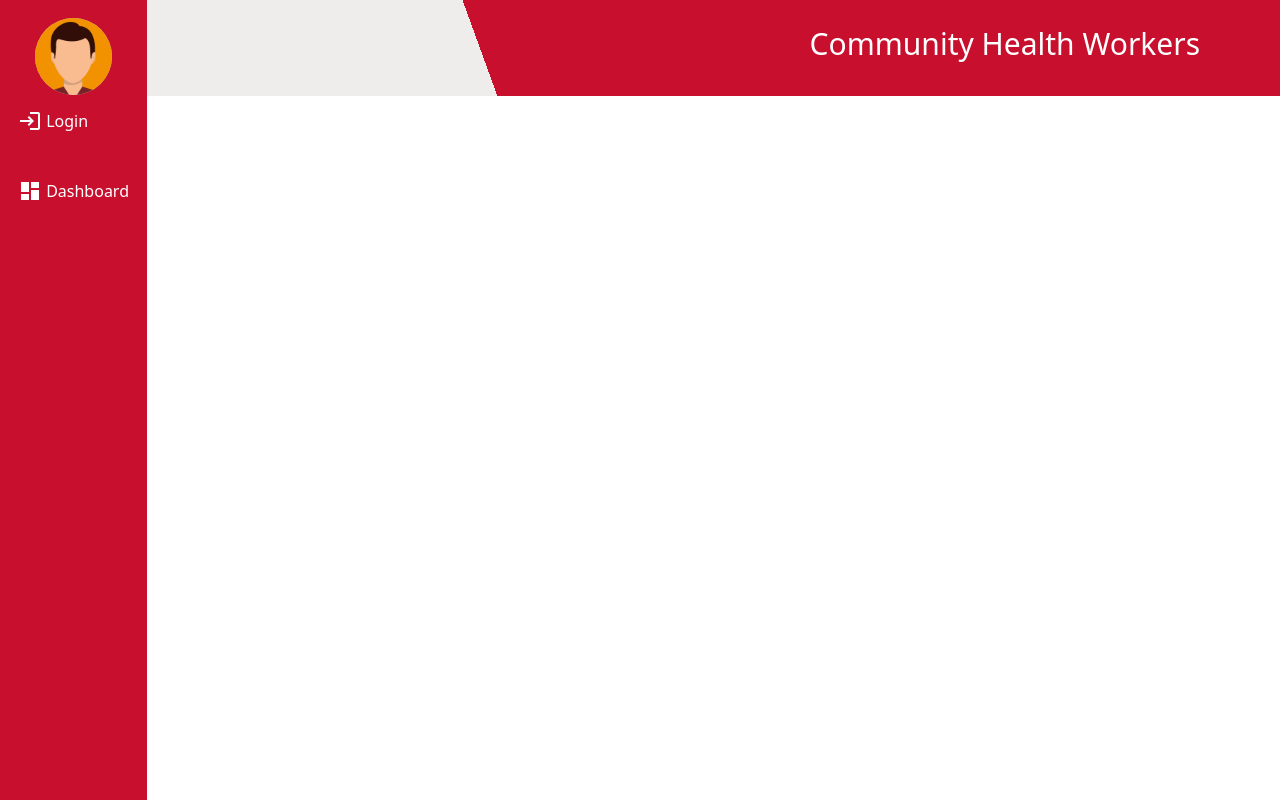
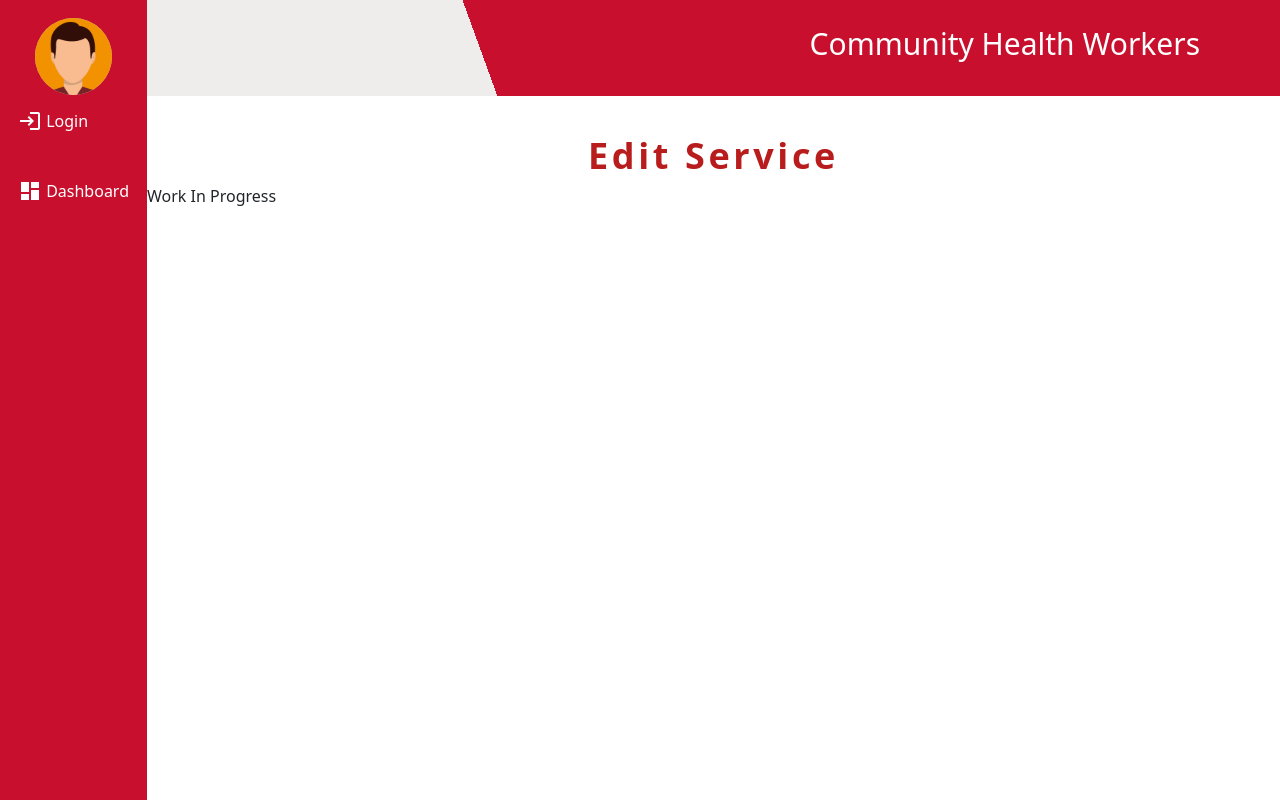
Before and after one commit to CIS-Spring-2023/project-cis_4339_project_20, a Vue app in the folder frontend/: page /editservices in a window 1280 px wide. Built offline with nearby package versions, Linux system fonts and the light colour scheme; no server answers.

Commit message:
Added Edit Services tab, no functionality yet

```diff
--- a/frontend/src/App.vue
+++ b/frontend/src/App.vue
@@ -31,7 +31,7 @@ export default {
         <section class="text-center">
           <img class="m-auto" src="@\assets\DanPersona.svg" />
         </section>
-        <nav class="mt-10">
+        <nav class="mt-10 w-full">
           <ul class="flex flex-col gap-4 navbar-nav">
             <!--Login tab-->
             <li class="nav-item" v-if="!user.isLoggedIn">
@@ -130,6 +130,17 @@ export default {
                 Add Services
               </router-link>
             </li>
+            <!--Edit Services tab-->
+            <li v-if="user.isLoggedIn && user.role === 'editor'" class="nav-item">
+              <router-link to="/editServices" class="nav-link active">
+                <span
+                  style="position: relative; top: 6px"
+                  class="material-icons"
+                  >design_services</span
+                >
+                Edit Services
+              </router-link>
+            </li>
           </ul>
         </nav>
       </header>
--- a/frontend/src/components/addServices.vue
+++ b/frontend/src/components/addServices.vue
@@ -14,16 +14,10 @@ export default {
       list.addService(item);
       newService.value = "";
     }
-
-function toggleActive(service) {
-  list.setActive(service.id, service.active)
-}
-
-return {
+    return {
   list,
   newService,
-  addService,
-  toggleActive,
+  addService
 }
 },
 }
@@ -33,6 +27,11 @@ return {
 <template>
   <div class="row justify-content-center">
     <div class="col-md-6">
+      <h1
+        class="font-bold text-4xl text-red-700 tracking-widest text-center mt-10"
+      >
+      Add Service
+      </h1>
     <h3 class="text-center"> Current List of Services </h3>
       <div v-for="item in list.activeServices" class="text-center">
         {{ item.name }} - Active
--- /dev/null
+++ b/frontend/src/components/editServices.vue
@@ -0,0 +1,22 @@
+<template>
+      <h1
+        class="font-bold text-4xl text-red-700 tracking-widest text-center mt-10"
+      >
+      Edit Service
+      </h1>
+  <div>
+    {{ item }}
+  </div>
+</template>
+
+
+<script>
+export default {
+data() {
+  return {
+    item: "Work In Progress"
+
+}
+}
+}
+</script>
--- a/frontend/src/router/index.js
+++ b/frontend/src/router/index.js
@@ -51,6 +51,12 @@ const routes = [
     name: 'addservices',
     props: true,
     component: () => import('../components/addServices.vue')
+  },
+  {
+    path: '/editservices',
+    name: 'editservices',
+    props: true,
+    component: () => import('../components/editServices.vue')
   }
 ]
 const router = createRouter({
```
Also changed, not shown: frontend/src/store/editServices.js (added).
